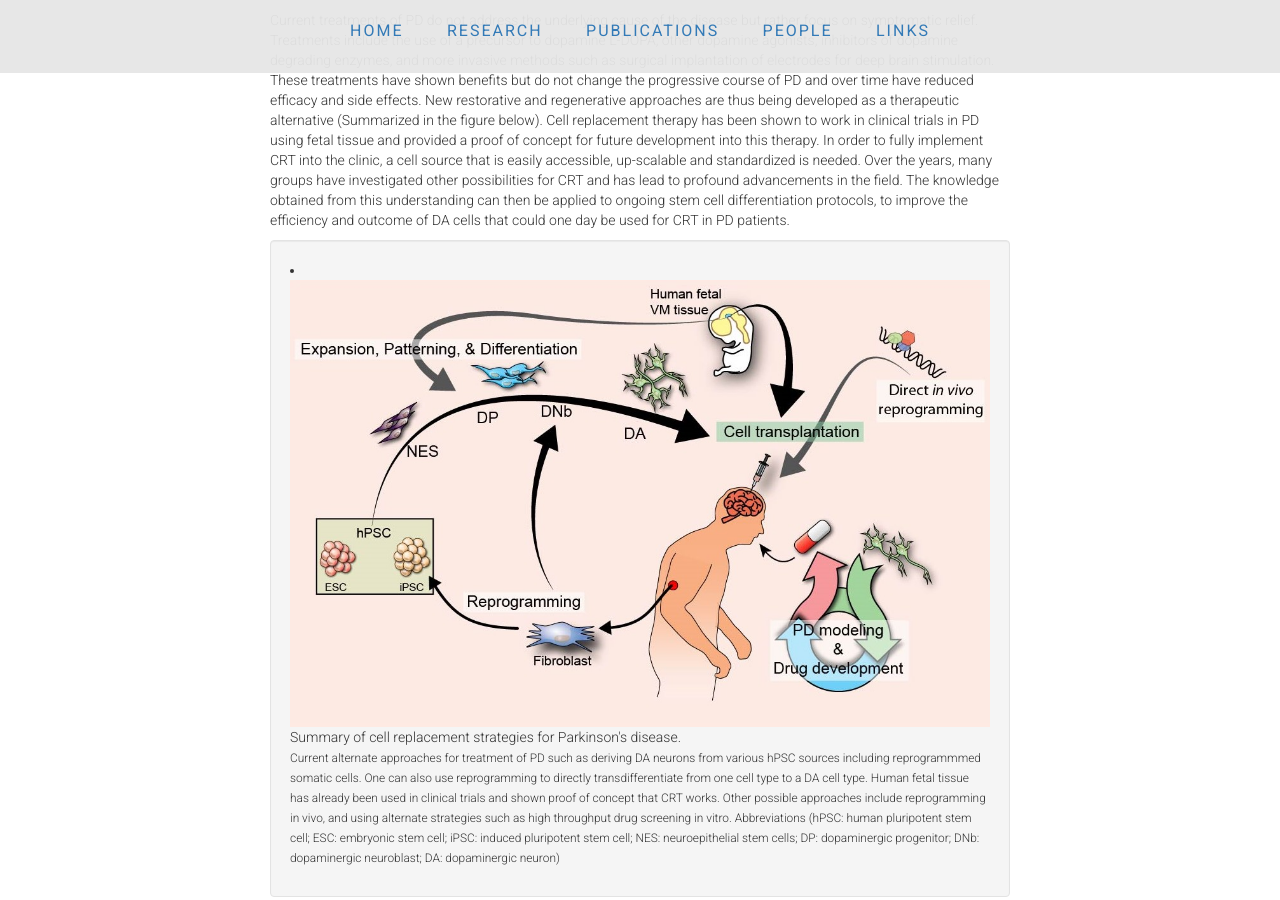
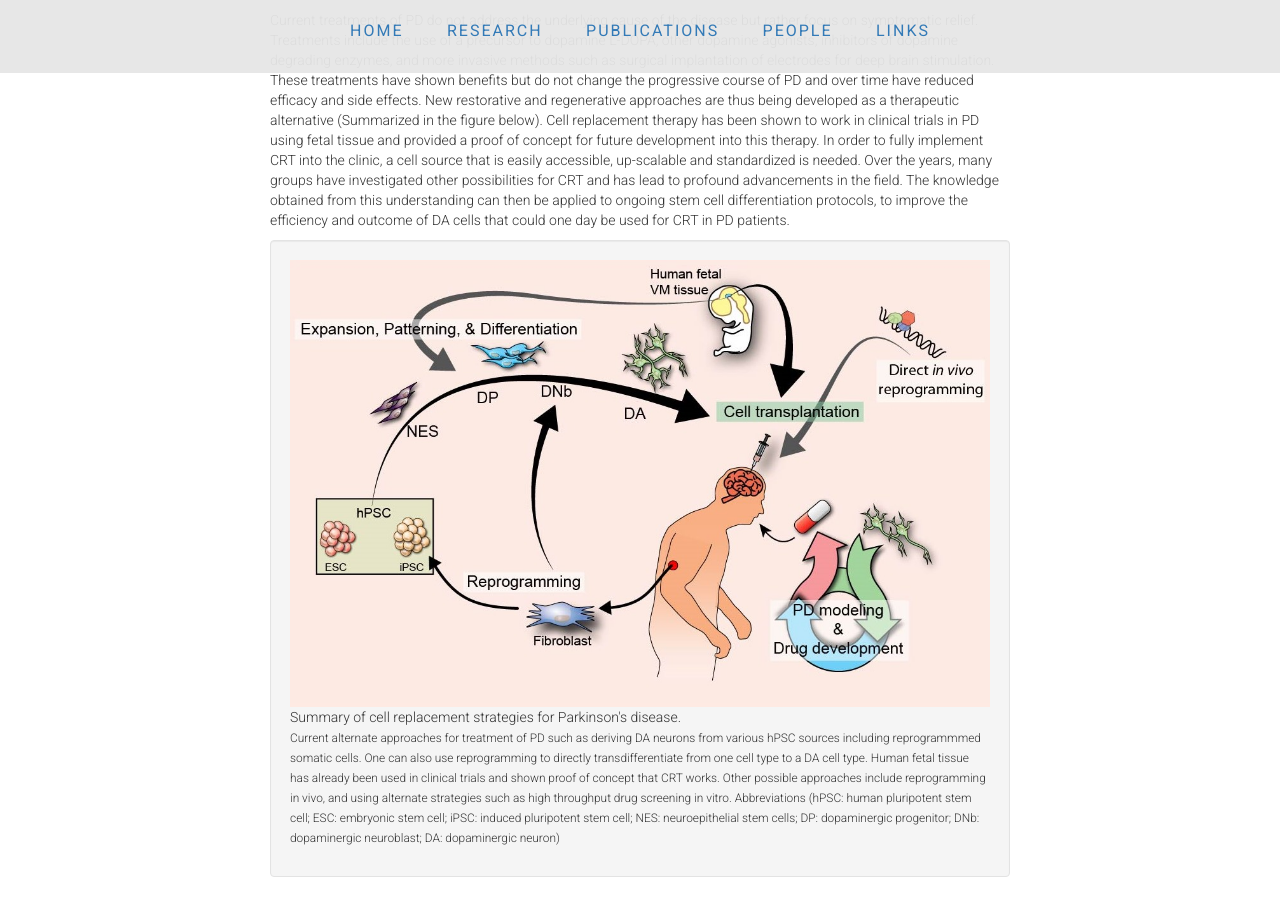
Before and after one commit to ArenasLab/arenaslab.github.io, a Jekyll site: the page research/index.html, which Jekyll copies as it is, in a window 1280 px wide and 900 px high, scrolled down 1063 px. Built offline with Jekyll 4.4.1, drawn with Linux system fonts in a browser that asks for light colours.

Commit message:
Update index.html

```diff
--- a/research/index.html
+++ b/research/index.html
@@ -88,7 +88,7 @@
 	       differentiation protocols, to improve the efficiency and outcome of DA cells that could one day be used for CRT in PD patients.</p>
 
 	  <div class="well">
-            <li class="media">
+            <div class="media">
               <div class="media-body">
 		      <img style='width: 100%; object-fit: contain' align="center" src="/img/PD.jpg"/>
 		<!-- <img style='width: 100%; object-fit: contain' align="center" src="/img/F4.jpg"/>
@@ -101,7 +101,7 @@
 			 pluripotent stem cell; NES: neuroepithelial stem cells; DP: dopaminergic progenitor; DNb: dopaminergic neuroblast; DA: dopaminergic neuron)</small></p>
 
               </div>
-             </li>
+             </div>
            </div>
 
 	  <p>Studying ventral midbrain development in vivo can give insight into complex molecular programs that could be used to recapitulate
```
